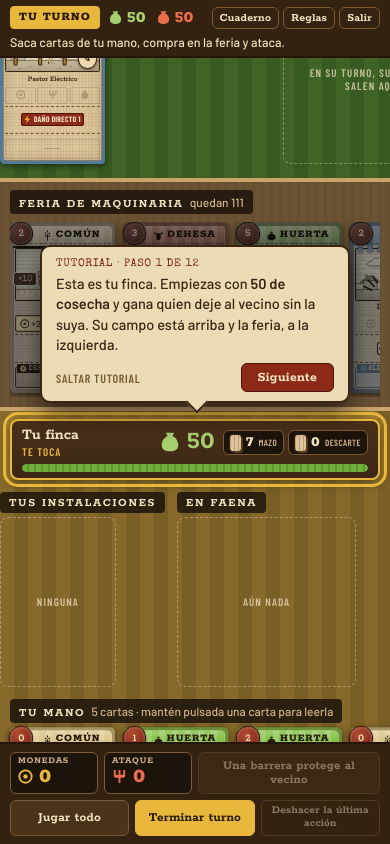
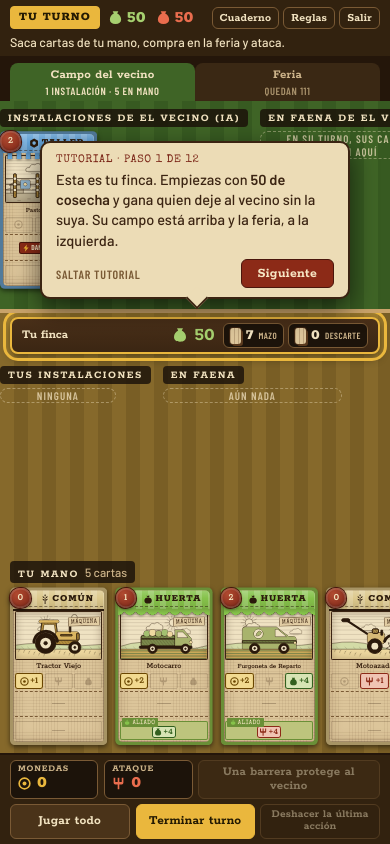
Before and after one commit to fergaschas/fuera-de-mi-finca, a plain HTML site: page index.html in a window 390 px wide. Both pictures are taken after a click on the button "Aprender a jugar". Drawn offline with nearby package versions, Linux system fonts and the light colour scheme; a web font is replaced by a local one.

Commit message:
Móvil en vertical: la partida cabe sin scroll
El campo del vecino y la feria comparten una franja con pestañas que
cambian solas según la jugada; las cartas se ajustan al alto disponible.
Escritorio y móvil en horizontal no cambian.

Co-Authored-By: Claude Opus 5.5 <noreply@anthropic.com>

```diff
--- a/index.html
+++ b/index.html
@@ -487,6 +487,46 @@ input.plain{font:600 15px var(--body);letter-spacing:0;text-transform:none;width
   .res .btns{grid-column:span 4}
   .res .undo{grid-column:span 2}
 }
+/* móvil en vertical: la partida cabe entera, sin scroll. Arriba, una franja con pestañas (campo del vecino o feria);
+   debajo, siempre, tu finca, tu mano y la barra de acciones. Las cartas se ajustan al alto de su franja. */
+.tabs{display:none}
+@media (max-width:900px) and (min-height:521px){
+  html,body{height:100%;height:100dvh}
+  .campo{overflow:hidden}
+  .side-o{display:none}
+  .tabs{order:2;flex:none;display:flex;background:#24160a;padding:5px 10px 0}
+  .tabs button{flex:1;min-width:0;border-radius:8px 8px 0 0;border:0;background:#3a2814;color:#cdb48a;font:700 13px/1.15 var(--display);padding:5px 6px 4px;display:flex;flex-direction:column;align-items:center;gap:1px}
+  .tabs small{display:flex;align-items:center;gap:3px;max-width:100%;overflow:hidden;white-space:nowrap;text-overflow:ellipsis;font:600 10.5px var(--cond);letter-spacing:.06em;text-transform:uppercase;color:#a8916b}
+  .tabs small .gi{width:11px;height:11px}
+  .tabs small.hot{color:var(--wheat)}
+  .tabs small.hit{color:#ff8a6a}
+  .tabs button[aria-selected=true]{background:#3f6426;color:#f1e2c0}
+  .tab-f .tabs button[aria-selected=true]{background:#6b5233}
+  .tabs button[aria-selected=true] small{color:#f1e2c0}
+  .tab-v .feria,.tab-f .lane.opp{display:none}
+  .lane.opp,.feria{order:3}
+  .lane,.dock,.feria{flex:1 1 0;min-height:0;padding:6px 10px;container-type:size}
+  .feria{display:flex;flex-direction:column;gap:6px}
+  .feria .market-row{flex:1;min-height:0}
+  .feria .sign,.lane .sign,.dock .sign{padding:4px 8px 3px;font-size:11px}
+  .dock .sign .mob{display:none}
+  .cards{min-height:0}
+  .lane .card,.dock .card{--cw:max(40px,min(var(--cwn),calc((100cqh - 28px) / 1.62)))}
+  .feria .market-row{--fcw:max(40px,min(var(--cwn),calc((100cqh - 36px) / 1.62)))}
+  .feria .card{--cw:var(--fcw)}
+  .feria .slot{width:var(--fcw);height:calc(var(--fcw)*1.62)}
+  .plq.me{margin:4px 10px 0;padding:4px 10px;gap:4px 10px}
+  .plq .hbar,.plq .pstate{display:none}
+  .plq .pn{font-size:13px}
+  .plq .ps{font-size:19px}
+  .plq .ps .gi{width:16px;height:16px}
+  .res{padding:5px 10px calc(5px + env(safe-area-inset-bottom,0px));gap:5px}
+  .res .pool .v{font-size:17px}
+  .res .pool .gi{width:13px;height:13px}
+  .res .attack{padding:4px 6px}
+  .res .btns button{padding:6px 2px}
+  .res.idle{padding:8px 10px calc(8px + env(safe-area-inset-bottom,0px))}
+}
 @media (max-width:520px){
   .facs{grid-template-columns:repeat(2,minmax(0,1fr))}
   .fac .card{--cw:min(150px,38vw)}
@@ -1898,6 +1938,15 @@ function logHTML(G, me, newN){
   return groups.reverse().map(g => '<div class="lg' + (g.s === me ? ' me' : '') + '"><div class="lh">' + esc(g.h) + (g.s >= 0 ? '<span>' + (g.s === me ? 'Tú' : esc(seatName(g.s))) + '</span>' : '') + '</div>' + g.items.reverse().join('') + '</div>').join('');
 }
 const barPct = n => (Math.min(100, Math.max(0, n) / START_AUTH * 100)).toFixed(1) + '%';
+// pestaña que conviene ver en el móvil: la feria si puedes comprar, si no el campo del vecino
+function tabWant(G, myTurn, canBuy){
+  const st = S.tut && TUT[S.tut.step], m = S.ui.mode && S.ui.mode.t;
+  if (st && /market-row/.test(st.sel)) return 'f';
+  if (st && /\.(lane|plq)\.op/.test(st.sel)) return 'v';
+  if (!myTurn || m === 'db') return 'v';
+  if (m === 'fr' || m === 'sr' || canBuy) return 'f';
+  return 'v';
+}
 function renderGame(){
   const G = S.G, me = S.seat, opp = 1 - me, T = G.T, p = G.P[me];
   const playing = G.status === 'playing', myTurn = G.turn === me && playing, ui = S.ui;
@@ -1948,7 +1997,21 @@ function renderGame(){
   });
   const hn = Math.max(1, hand.length);
 
-  let html = top + '<div class="campo">' +
+  // móvil en vertical: el campo del vecino y la feria comparten franja, con pestañas
+  const o = G.P[opp], cheap = Math.min(...G.row.filter(Boolean).map(id => CARDS[id].cost), G.pile > 0 ? 2 : 99);
+  const canBuy = myTurn && T.need === 0 && T.trade >= cheap;
+  const hits = myTurn ? o.bases.filter((b, i) => canHitBase(G, i)).length : 0;
+  const tw = tabWant(G, myTurn, canBuy);
+  if (tw !== ui.tabWant) { ui.tabWant = tw; ui.tab = tw; }
+  const tab = ui.tab || tw;
+  const oAct = playing && G.turn === opp;
+  const vSub = hits ? '<small class="hit">Puedes derribar ' + hits + '</small>' : oAct ? '<small class="hot">Faenando · ' + ico('coin') + T.trade + ' ' + ico('fork') + T.combat + '</small>' : '<small>' + o.bases.length + (o.bases.length === 1 ? ' instalación' : ' instalaciones') + ' · ' + o.hand.length + ' en mano</small>';
+  const fSub = canBuy ? '<small class="hot">Tienes ' + T.trade + (T.trade === 1 ? ' moneda' : ' monedas') + '</small>' : '<small>Quedan ' + G.market.length + '</small>';
+  const tabs = '<div class="tabs" role="tablist" aria-label="Qué ver arriba">' +
+    '<button role="tab" data-act="tab" data-t="v" aria-selected="' + (tab === 'v') + '">Campo del vecino' + vSub + '</button>' +
+    '<button role="tab" data-act="tab" data-t="f" aria-selected="' + (tab === 'f') + '">Feria' + fSub + '</button></div>';
+
+  let html = top + '<div class="campo tab-' + tab + '">' + tabs +
     '<section class="feria"><div class="sign">Feria de maquinaria<em>quedan ' + G.market.length + '</em></div><div class="market-row">' + pile + market + '</div></section>' +
     '<div class="mesa"><div class="bg o' + (playing && !myTurn ? ' on' : '') + '"></div><div class="bg m' + (myTurn ? ' on' : '') + '"></div>' +
       laneHTML(G, opp, false) + '<div class="side-o">' + plaqueHTML(G, opp, false) + '</div>' +
@@ -2134,7 +2197,7 @@ const TUT = [
   {sel:'button[data-act="end"]', side:'left', act:'end', t:'Ya no puedes hacer más. <b>Termina el turno</b>: lo que has jugado va a tu descarte y robas 5 cartas nuevas.'},
   {sel:'.plq.op', side:'left', wait:true, t:'Ahora juega el vecino. Las cartas que saca aparecen arriba, en su fila, y su última jugada se lee en la barra de arriba.'}
 ];
-const TUT_FREE = ['rules', 'closemodal', 'veil', 'log', 'pile', 'leave', 'tutcontinue'];
+const TUT_FREE = ['rules', 'closemodal', 'veil', 'log', 'pile', 'leave', 'tutcontinue', 'tab'];
 function newTutorial(){
   const G = newGame(0), take = id => { const i = G.market.indexOf(id); if (i >= 0) G.market.splice(i, 1); };
   G.market.push(...G.row.filter(Boolean));
@@ -2173,7 +2236,10 @@ function placeCoach(){
       (st.act ? '<span class="do">Pulsa lo que está resaltado</span>' : st.wait ? '<span class="do">Espera…</span>' : '<button class="next" data-tut="next">Siguiente</button>') + '</div>';
     if (!calm()) c.animate([{opacity:0, scale:'.94'}, {opacity:1, scale:'1'}], {duration:220, easing:'ease-out'});
   }
-  const t = app.querySelector(st.sel), w = c.offsetWidth, h = c.offsetHeight, g = 18;
+  // en el móvil algunas zonas van ocultas (letrero del vecino, la pestaña que no se ve): se señala la pestaña o nada
+  let t = app.querySelector(st.sel);
+  if (t && !t.getClientRects().length) t = /\.(lane|plq)\.op/.test(st.sel) ? app.querySelector('.tabs [data-t="v"]') : /market-row/.test(st.sel) ? app.querySelector('.tabs [data-t="f"]') : null;
+  const w = c.offsetWidth, h = c.offsetHeight, g = 18;
   if (t && S.tut.seen !== S.tut.step) { S.tut.seen = S.tut.step; try { t.scrollIntoView({block:'center', inline:'center'}); } catch (e) {} }
   let side = st.side, x = (innerWidth - w) / 2, y = (innerHeight - h) / 2;
   if (t) {
@@ -2414,6 +2480,7 @@ const H = {
     render();
   },
   cancelmode: () => { S.ui.mode = null; render(); },
+  tab: d => { S.ui.tab = d.t === 'f' ? 'f' : 'v'; render(); },
   pendtarget: d => {
     const m = S.ui.modal && (S.ui.modal.type === 'sc' || S.ui.modal.type === 'rc') ? {pi:S.ui.modal.pi} : S.ui.mode; if (!m) return;
     const pi = m.pi; S.ui.mode = null; S.ui.modal = null;
```
